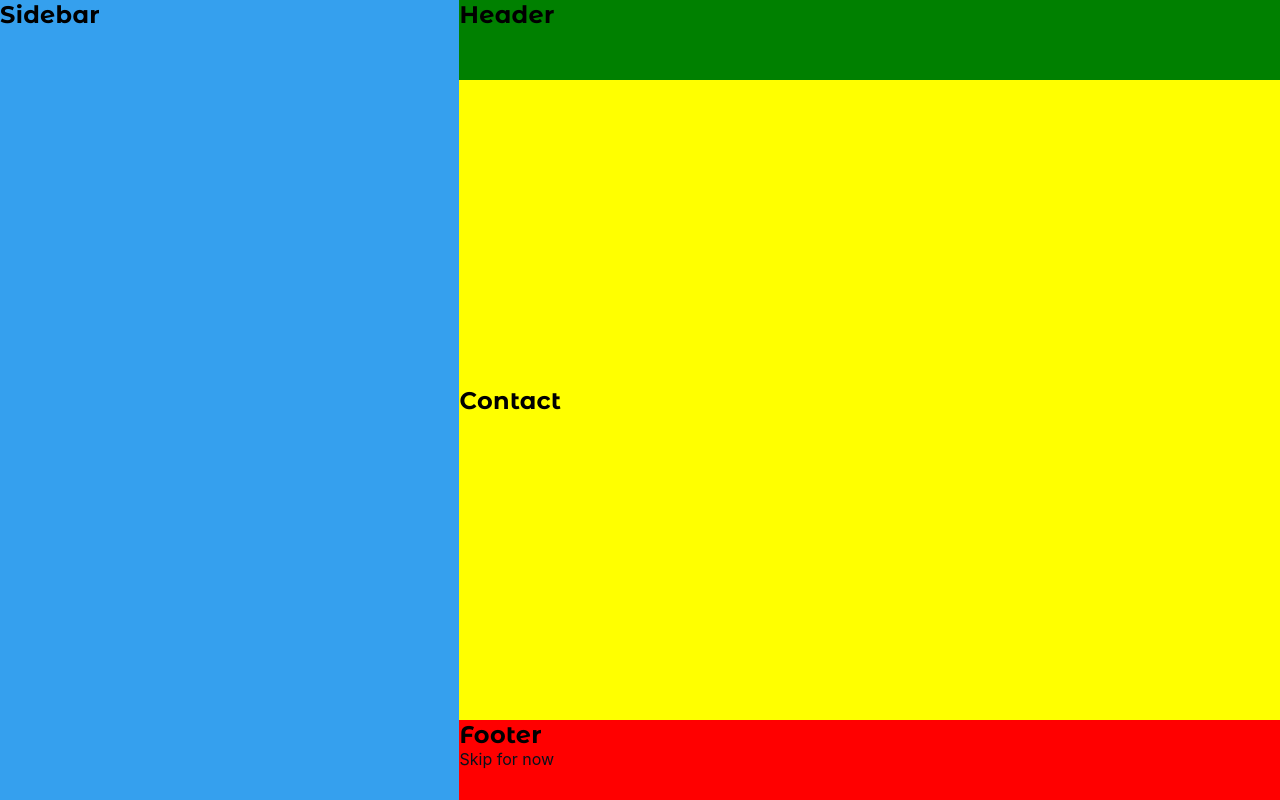
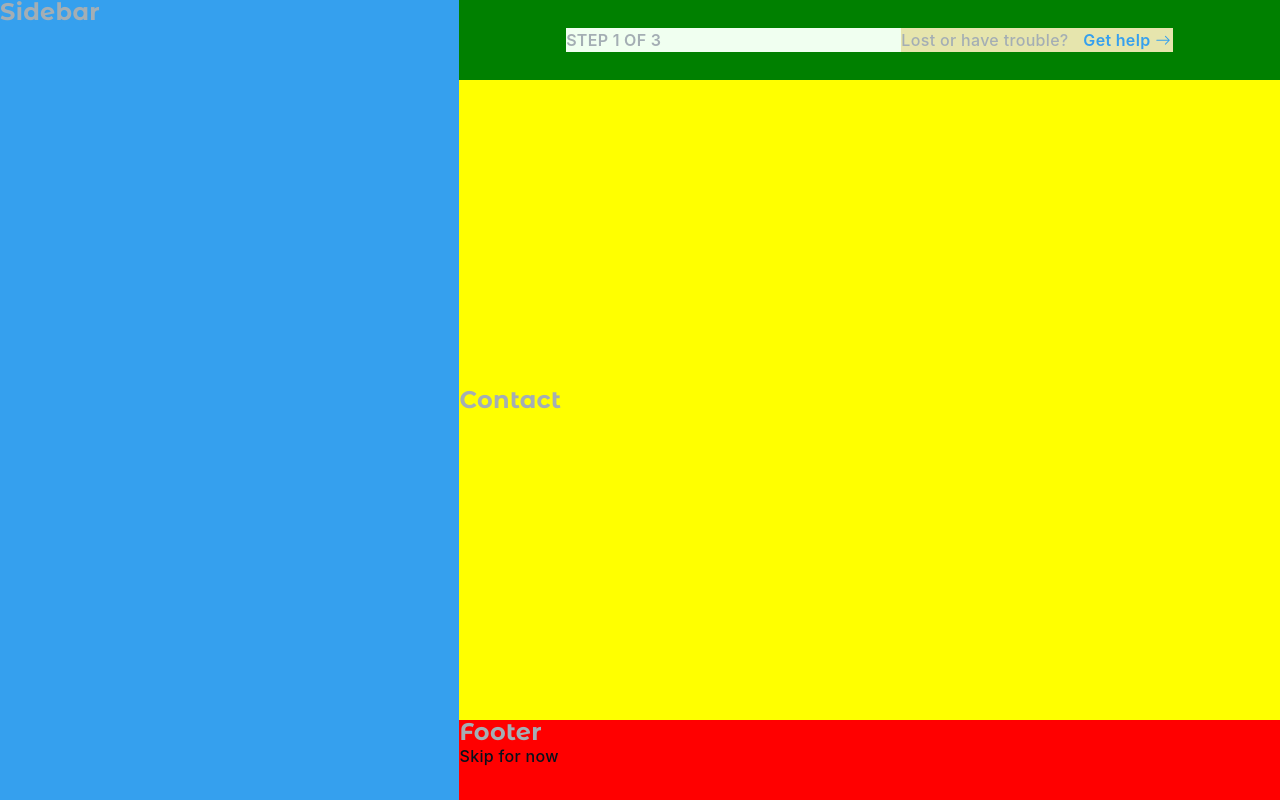
Before and after one commit to cavaglieridomenico/user-onboarding, a React (Create React App) app: page / in a window 1280 px wide. Built offline with nearby package versions, Linux system fonts and the light colour scheme.

Commit message:
[ADDED] Header with desktop view
With provisional colors.

```diff
--- a/src/components/Header.js
+++ b/src/components/Header.js
@@ -1,9 +1,19 @@
 import React from 'react';
+import { BsArrowRight } from 'react-icons/bs';
 
-const header = () => {
+const header = ({ number }) => {
   return (
     <header>
-      <h1>Header</h1>
+      <div className='text-container'>
+        <p className='header__step'>step {number} of 3</p>
+        <div className='header__help-container'>
+          <span>Lost or have trouble?</span>
+          <div className='header__help'>
+            <span>Get help</span>
+            <BsArrowRight />
+          </div>
+        </div>
+      </div>
     </header>
   );
 };
--- a/src/index.css
+++ b/src/index.css
@@ -29,6 +29,8 @@ Variables
   --maxWidth: 1440px;
   --maxHeight: 1900px;
 
+  --mainPadding: 0 13%;
+
   --monserrat: 'Montserrat', sans-serif;
   --monserratAlt: 'Montserrat Alternates', sans-serif;
 
@@ -55,6 +57,10 @@ body {
   -webkit-font-smoothing: antialiased;
   -moz-osx-font-smoothing: grayscale;
   background: var(--mainBackground);
+  color: var(--mainGrey);
+  font-weight: 500;
+  letter-spacing: var(--mainSpacing);
+  line-height: 1.5rem;
 }
 
 code {
@@ -117,8 +123,44 @@ aside {
 }
 
 header {
+  display: flex;
+  flex-direction: column;
+  justify-content: center;
   height: var(--headerHeigth);
+  padding: var(--mainPadding);
   background-color: green;
+}
+
+header .text-container {
+  display: flex;
+  justify-content: space-between;
+  background-color: honeydew;
+}
+
+.header__step {
+  text-transform: uppercase;
+  font-weight: 600;
+}
+
+.header__help-container {
+  background-color: rgb(230, 229, 173);
+  display: flex;
+  justify-content: space-between;
+  width: 272px;
+}
+
+.header__help {
+  display: flex;
+  justify-content: space-between;
+  width: 90px;
+  color: var(--mainBlue);
+  font-weight: 600;
+  cursor: pointer;
+}
+
+.header__help svg {
+  padding-top: 5%;
+  font-size: 20px;
 }
 
 footer {
--- a/src/pages/Contact.js
+++ b/src/pages/Contact.js
@@ -8,7 +8,7 @@ const Contact = () => {
     <div className='container'>
       <Sidebar />
       <section>
-        <Header />
+        <Header number={1} />
         <h1>Contact</h1>
         <Footer page={'/plan'} />
       </section>
```
